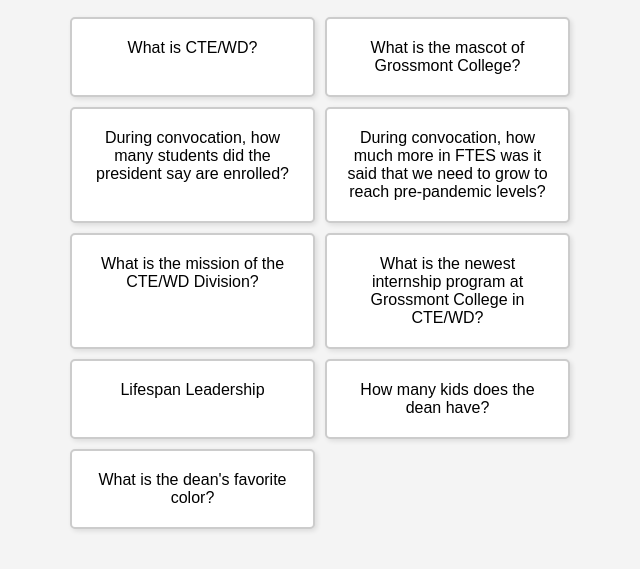
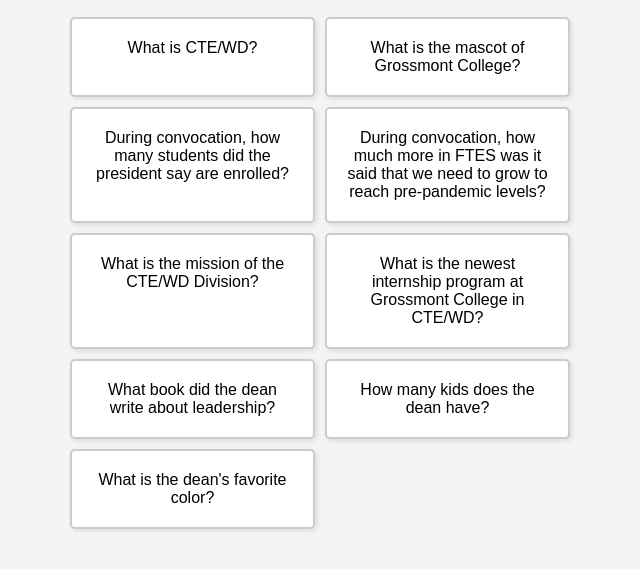
Before and after one commit to grantwriterlg/bingo-quiz, a plain HTML site: page index.html in a window 1280 px wide. Shown: the part 107-676 px from the top of the page, without its empty margins (320-960 px from the left). Drawn offline with Linux system fonts and the light colour scheme.

Commit message:
Update index.html

```diff
--- a/index.html
+++ b/index.html
@@ -68,8 +68,8 @@
     <div class="cell" onclick="this.innerHTML='Griffin Works'; this.classList.add('correct');">
       What is the newest internship program at Grossmont College in CTE/WD?
     </div>
-<div class="cell" onclick="window.open('https://www.amazon.com/Lifespan-Leadership-Javier-Ayala-PhD-ebook/dp/B0CZ1WS56S/ref=sr_1_1?crid=1GHML52HD0RE4&dib=eyJ2IjoiMSJ9.WBl3niv-RsbqMBCuw1RmO4ZS9MIR7crrvBPKRJkkAqPGjHj071QN20LucGBJIEps.vaFkk2Ln6AQugVF5eoLBUcfpoqD91H2C48sg2SqAYdA&dib_tag=se&keywords=javier+ayala+lifespan+leadership&qid=1738046470&sprefix=javier+ayala+lifespan+leadership%2Caps%2C135&sr=8-1', '_blank'); this.classList.add('correct');">
-    Lifespan Leadership
+<div class="cell" onclick="this.innerHTML='<p>Lifespan Leadership: <a href=&quot;https://www.amazon.com/Lifespan-Leadership-Javier-Ayala-PhD-ebook/dp/B0CZ1WS56S/ref=sr_1_1?crid=1GHML52HD0RE4&dib=eyJ2IjoiMSJ9.WBl3niv-RsbqMBCuw1RmO4ZS9MIR7crrvBPKRJkkAqPGjHj071QN20LucGBJIEps.vaFkk2Ln6AQugVF5eoLBUcfpoqD91H2C48sg2SqAYdA&amp;dib_tag=se&amp;keywords=javier+ayala+lifespan+leadership&amp;qid=1738046470&amp;sprefix=javier+ayala+lifespan+leadership%2Caps%2C135&amp;sr=8-1&quot; target=&quot;_blank&quot;>Click here to view the book</a></p>'; this.classList.add('correct');">
+    What book did the dean write about leadership?
 </div>
     <div class="cell" onclick="this.innerHTML='Three kids'; this.classList.add('correct');">
       How many kids does the dean have?
```
